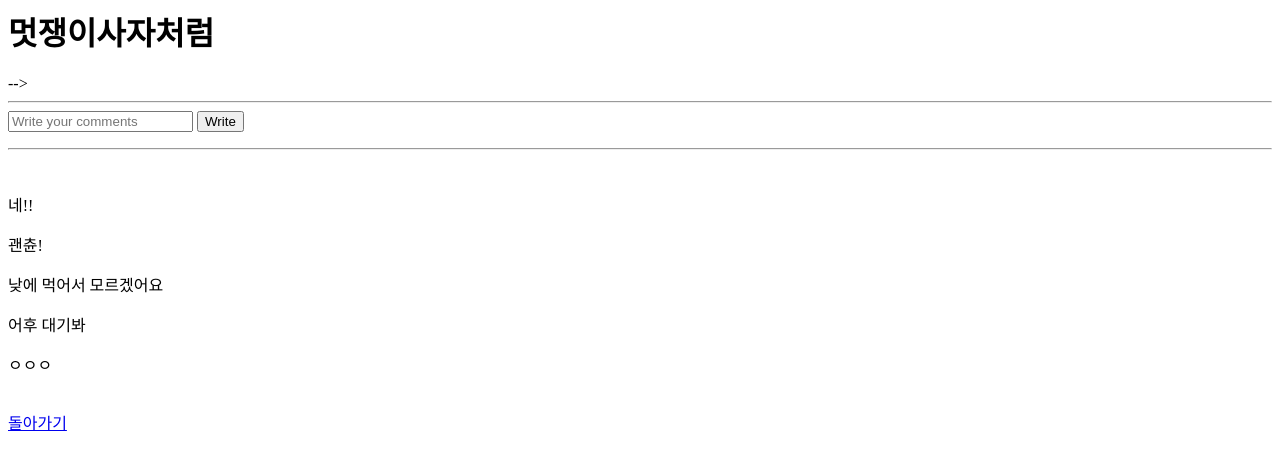
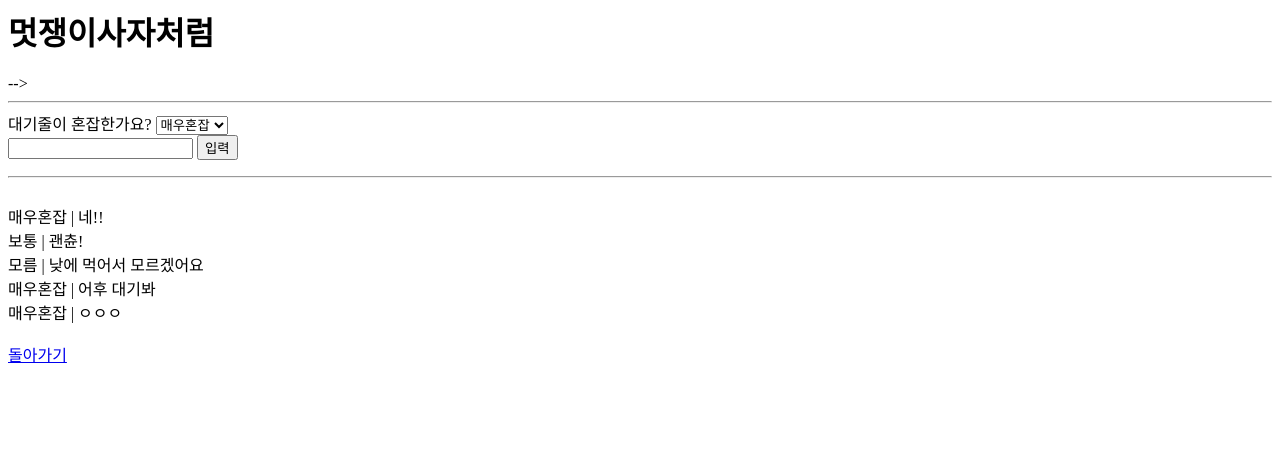
Before and after one commit to blueberry333/festivaldevelopteam_new, a Django app: page /myapp/15/ in a window 1280 px wide. Shown: the top 470 px of the page. Run offline with Django 3.2, Linux system fonts and the light colour scheme; data comes from the database, SQL or seed files in the repository; both versions use the stored data as it was after the commit.

Commit message:
added select tag

```diff
--- a/myapp/models.py
+++ b/myapp/models.py
@@ -16,6 +16,7 @@ class Comment(models.Model):
     post = models.ForeignKey(Board, on_delete=models.CASCADE, null=True, related_name = 'comments')
     comment_date = models.DateTimeField(auto_now_add=True)
     comment_contents = models.CharField(max_length=400)
+    dropdown = models.CharField(max_length=10)
 
     class Meta:
         ordering = ['-comment_date']
--- a/myapp/templates/detail.html
+++ b/myapp/templates/detail.html
@@ -8,8 +8,16 @@
     <!-- 댓글쓰는곳 -->
     <form action="{% url 'comment_write' board_id=board.id %}" method="POST">
         {% csrf_token %}
-        <input type="text" name="content" placeholder="Write your comments">
-        <input type="submit" value="Write" />
+        대기줄이 혼잡한가요?
+        <select name="crowded">
+                <option value="모름">모름</option>
+                <option value="매우혼잡" selected>매우혼잡</option>
+                <option value="혼잡">혼잡</option>
+                <option value="보통">보통</option>
+        </select>
+        <br>
+        <input type="text" name="content" placeholder="">
+        <input type="submit" value="입력" />
     </form>
     <hr>
 
@@ -17,7 +25,7 @@
     <!-- 댓글목록 -->
     {% for comment in board.comments.all %}
         <div class="comment">
-          <p>{{ comment.comment_contents }}</p>
+          {{ comment.dropdown }} | {{ comment.comment_contents }}
         </div>
 
     {% empty %}
--- a/myapp/views.py
+++ b/myapp/views.py
@@ -48,10 +48,13 @@ def comment_write(request, board_id):
     if request.method == 'POST':
         post = get_object_or_404(Board, pk=board_id)
         content = request.POST.get('content')
+        drop = request.POST.get('crowded')
+        print(drop)
+
 
     if not content:
         messages.info(request, 'You didnt write anything')
         return redirect('detail', board_id)
 
-    Comment.objects.create(post=post, comment_contents=content)
+    Comment.objects.create(post=post, comment_contents=content, dropdown=drop)
     return redirect('detail', board_id)
```
Also changed, not shown: db.sqlite3, myapp/migrations/0003_comment_password.py (added), myapp/migrations/0004_auto_20190512_0332.py (added), myapp/migrations/0005_auto_20190512_0339.py (added).
